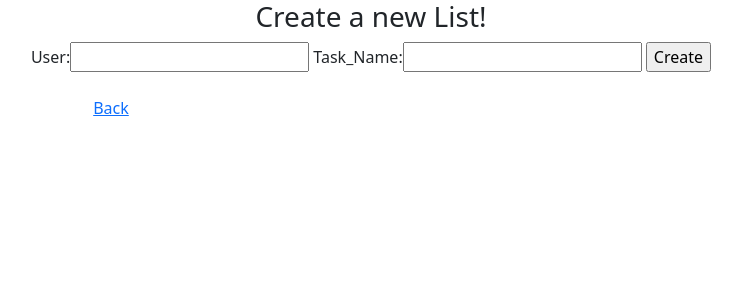
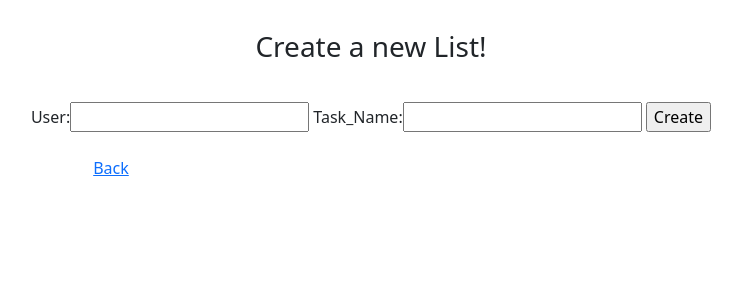
Before and after one commit to JurrijnModderman/To-do-list-crud, a PHP site: page /create.php in a window 1280 px wide. Shown: the top 300 px of the page, without its empty margins (269-1011 px from the left). Run offline with PHP 8.4, Linux system fonts and the light colour scheme.

Commit message:
changed some style

```diff
--- a/create.php
+++ b/create.php
@@ -9,9 +9,9 @@
 	include 'conn.php';
 	?>
 	<!-- form to create a new List -->
-	<div class="center" style="text-align: center;">
+	<div class="center" style="text-align: center; padding-top: 30px;">
 		<h3>Create a new List!</h3>
-		<form action="createFUNC.php" method="POST">
+		<form action="createFUNC.php" method="POST" style="padding-top: 30px;">
 			User:<input type="User" name="User" value="">
 			Task_Name:<input type="Task_Name" name="Task_Name" value="">
 			<input type="submit" value="Create" name="submit">
--- a/createTask.php
+++ b/createTask.php
@@ -11,9 +11,9 @@
 	$Task_Name = $_GET['Task_Name'];
 	?>
 	<!-- form to create a new task -->
-	<div class="center" style="text-align: center;">
+	<div class="center" style="text-align: center; padding-top: 30px;">
 		<h3>Create a new Task!</h3>
-		<form action="createTaskFUNC.php" method="POST">
+		<form action="createTaskFUNC.php" method="POST" style="padding-top: 30px;">
 			<input type="hidden" name="List_Id" value="<?php echo $List_Id; ?>">
 			<input type="hidden" name="Task_Name" value="<?php echo $Task_Name; ?>">
 			Description:<input type="Description" name="Description" value="">
--- a/update.php
+++ b/update.php
@@ -12,9 +12,9 @@
 		$Task_Name = $_GET['Task_Name'];
 	?>
 	<!-- form to change the current data from a list-->
-	<div class="center" style="text-align: center;">
+	<div class="center" style="text-align: center; padding-top: 30px;">
 		<h3>Update a List!</h3>
-		<form action="updateFUNC.php" method="POST">
+		<form action="updateFUNC.php" method="POST" style="padding-top: 30px;">
 			<input type="hidden" name="Id" value="<?php echo $id; ?>">
 			User:<input type="User" name="User" value="<?php echo $User;?>">
 			Task_Name:<input type="Taak" name="Task_Name" value="<?php echo $Task_Name;?>">
--- a/updateTask.php
+++ b/updateTask.php
@@ -15,9 +15,9 @@
 		$Task_Name = $_GET['Task_Name'];
 	?>
 	<!-- form to change the current data from a task-->
-	<div class="center" style="text-align: center;">
+	<div class="center" style="text-align: center; padding-top: 30px;">
 		<h3>Update a Task!</h3>
-		<form action="updateTaskFUNC.php" method="POST">
+		<form action="updateTaskFUNC.php" method="POST" style="padding-top: 30px;">
 			<input type="hidden" name="Id" value="<?php echo $id; ?>">
 			<input type="hidden" name="List_Id" value="<?php echo $List_Id; ?>">
 			<input type="hidden" name="Task_Name" value="<?php echo $Task_Name; ?>">
```
